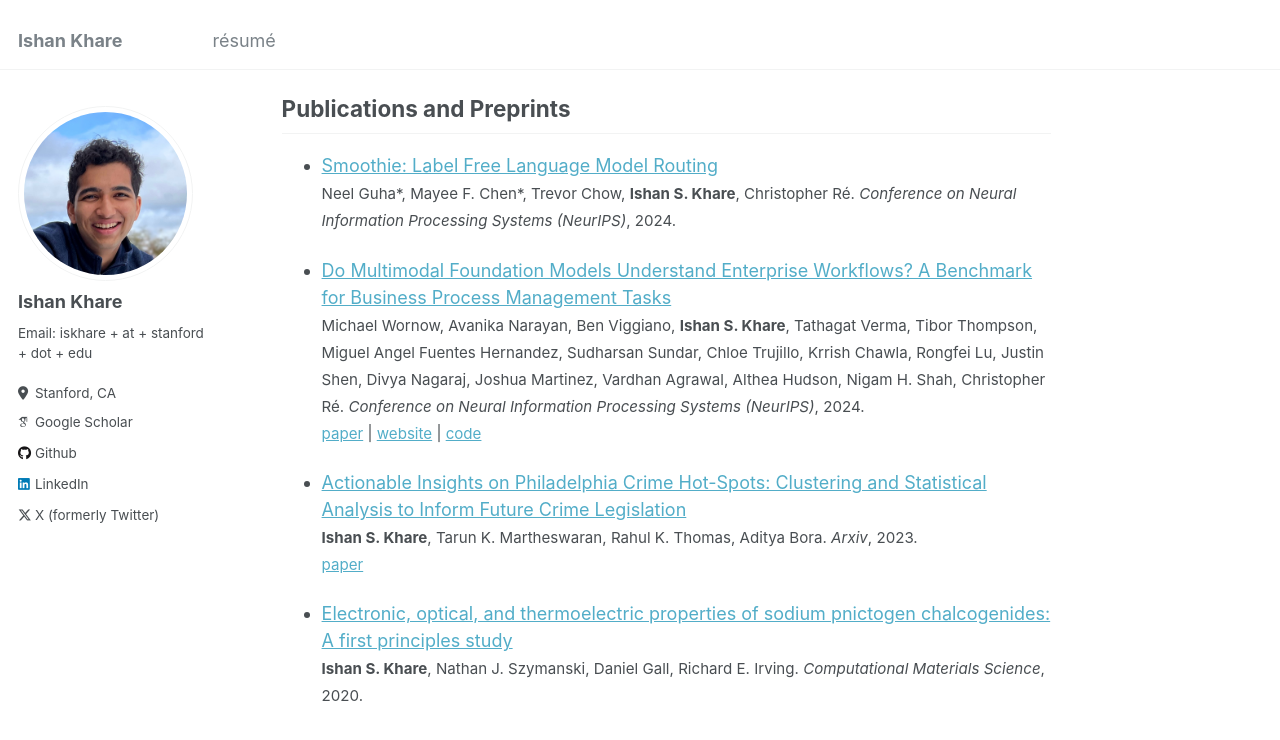
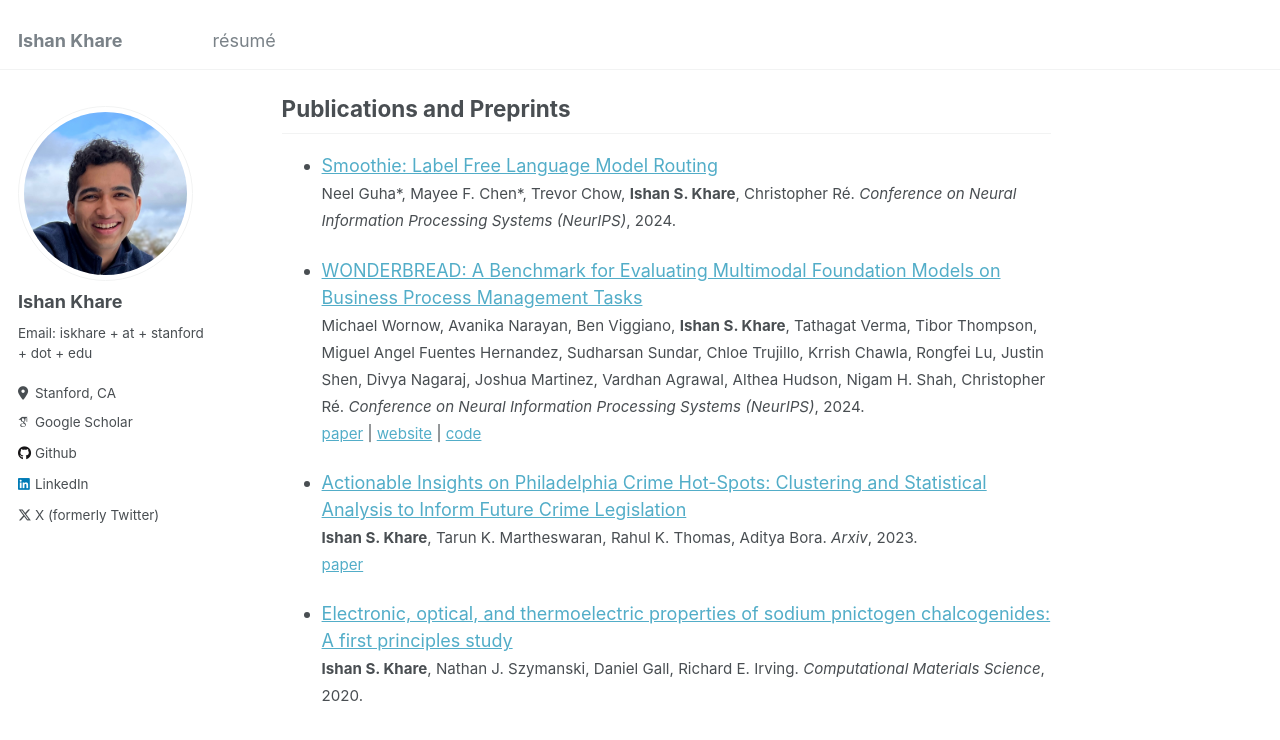
Before and after one commit to iskhare/iskhare.github.io, a Jekyll site: the page built from _pages/about.md, in a window 1280 px wide and 900 px high, scrolled down 388 px. Shown: the top 740 px of the window. Built offline with Jekyll 4.4.1, drawn with Linux system fonts in a browser that asks for light colours; some web fonts are replaced.

Commit message:
Update about.md

```diff
--- a/_pages/about.md
+++ b/_pages/about.md
@@ -20,7 +20,7 @@ Publications and Preprints
 - [Smoothie: Label Free Language Model Routing]()<br>
   <span style="font-size:4mm;">Neel Guha\*, Mayee F. Chen\*, Trevor Chow, **Ishan S. Khare**, Christopher Ré. *Conference on Neural Information Processing Systems (NeurIPS)*, 2024.</span><br>
 
-- [Do Multimodal Foundation Models Understand Enterprise Workflows? A Benchmark for Business Process Management Tasks](https://arxiv.org/abs/2406.13264)<br>
+- [WONDERBREAD: A Benchmark for Evaluating Multimodal Foundation Models on Business Process Management Tasks](https://arxiv.org/abs/2406.13264)<br>
   <span style="font-size:4mm;">Michael Wornow, Avanika Narayan, Ben Viggiano, **Ishan S. Khare**, Tathagat Verma, Tibor Thompson, Miguel Angel Fuentes Hernandez, Sudharsan Sundar, Chloe Trujillo, Krrish Chawla, Rongfei Lu, Justin Shen, Divya Nagaraj, Joshua Martinez, Vardhan Agrawal, Althea Hudson, Nigam H. Shah, Christopher Ré. *Conference on Neural Information Processing Systems (NeurIPS)*, 2024.</span><br>
   <span style="font-size:4mm;">[paper](https://arxiv.org/pdf/2406.13264) | [website](https://hazyresearch.stanford.edu/wonderbread-website/) | [code](https://github.com/HazyResearch/wonderbread)</span>
 
```
